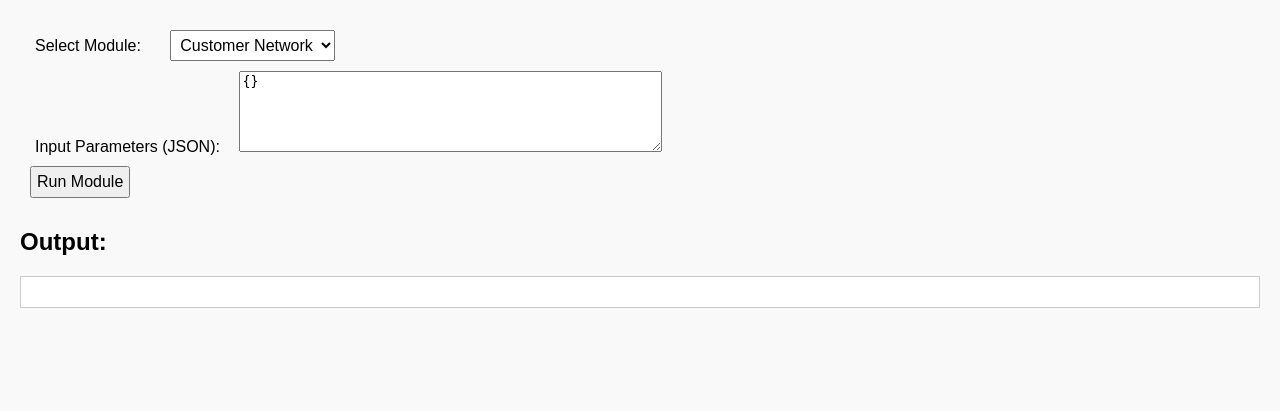
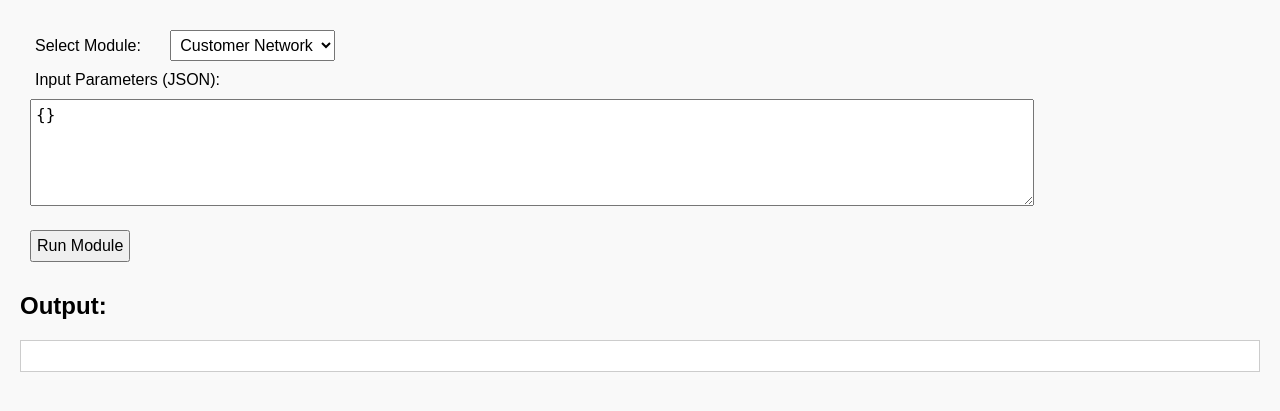
Before and after one commit to Zoeeeq/Data-Structures-and-Algorithms-for-E-commerce, a Flask app: page / in a window 1280 px wide. Shown: the part 130-541 px from the top of the page. Run offline with Flask 3, Linux system fonts and the light colour scheme.

Commit message:
Update style.css

```diff
--- a/static/style.css
+++ b/static/style.css
@@ -16,10 +16,14 @@ main {
     margin-top: 20px;
 }
 
-label, select, button {
+label, select, button, textarea {
     font-size: 16px;
     margin: 10px;
     padding: 5px;
+}
+
+textarea {
+    width: 80%;
 }
 
 #result {
```
